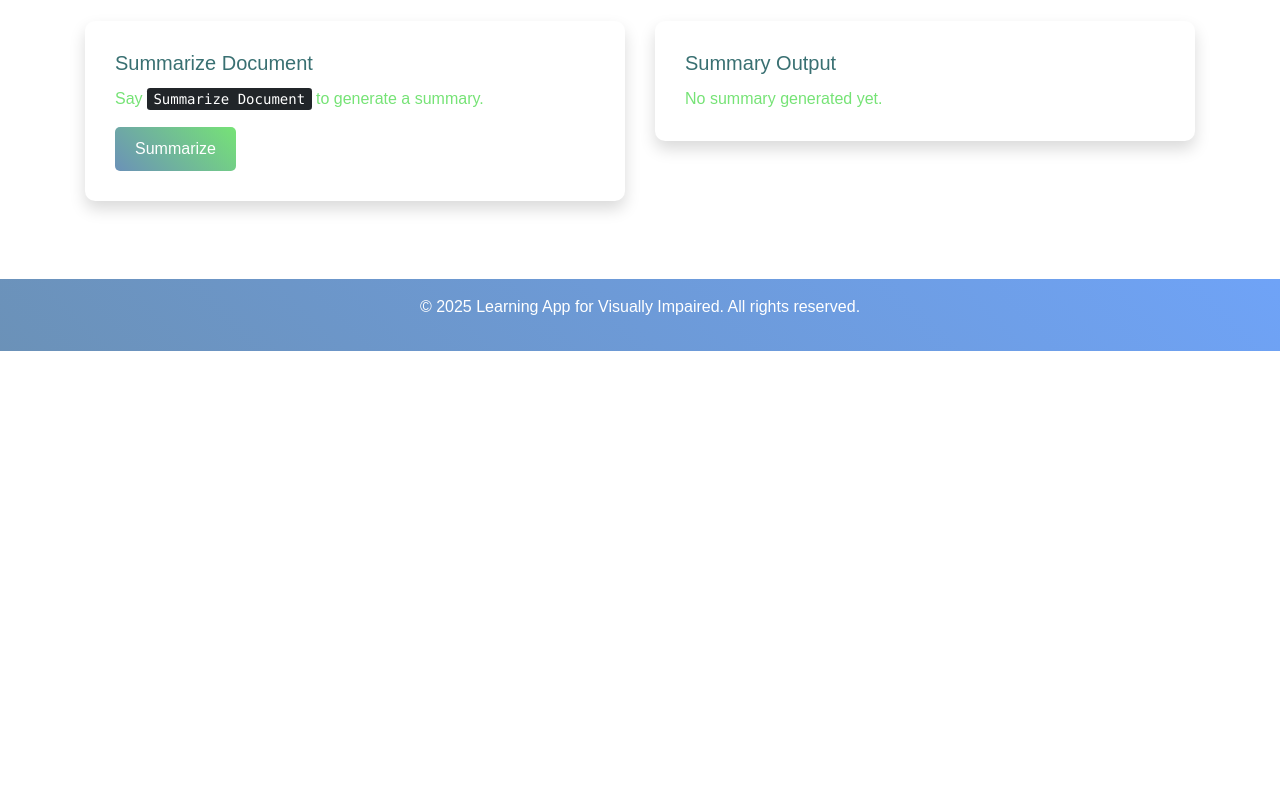
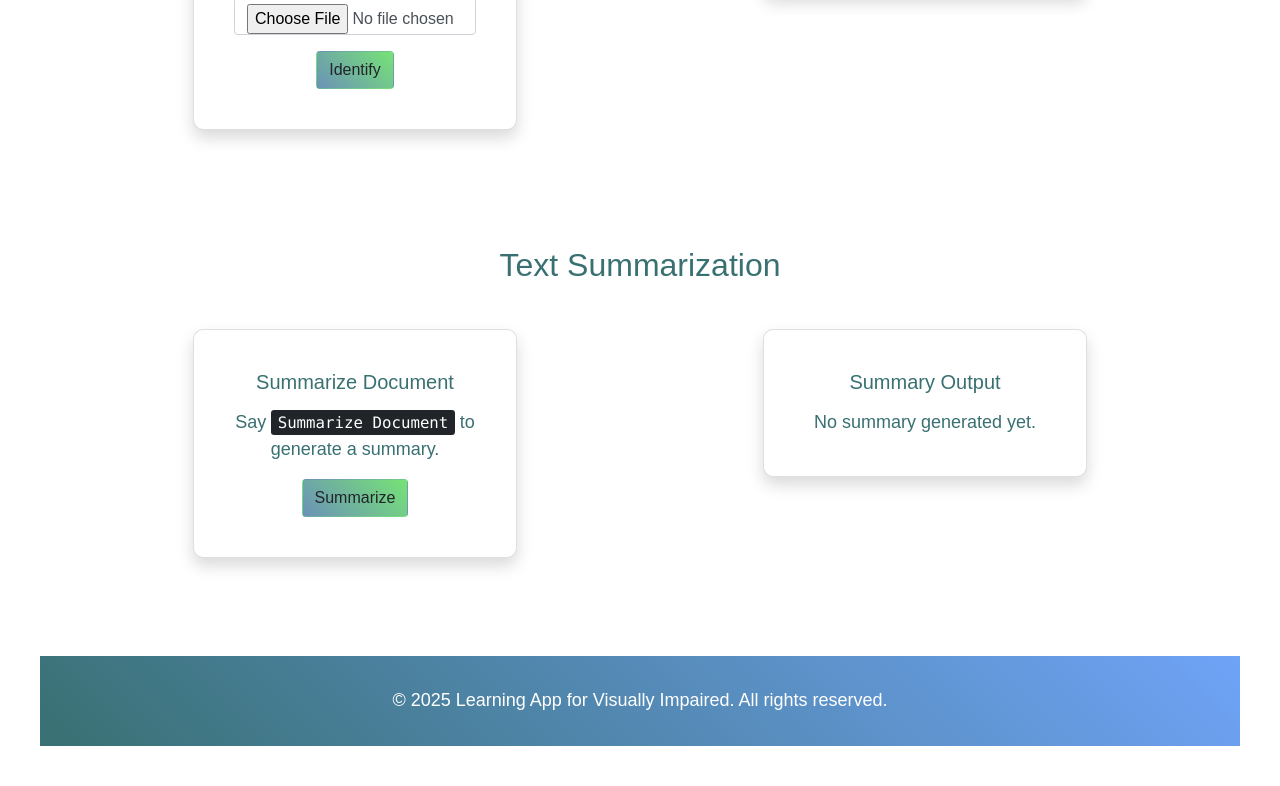
Before and after one commit to svhl/visilearn, a website: page public/index.html in a window 1280 px wide. Shown: the part 1752-2538 px from the top of the page. Before the commit the page ends 2103 px from the top, so only its background shows below. Drawn offline with nearby package versions, Linux system fonts and the light colour scheme.

Commit message:
Update styles.css

```diff
--- a/public/styles.css
+++ b/public/styles.css
@@ -1,4 +1,4 @@
-/* Custom Pastel Color Theme */
+/* Use the same pastel color theme */
 :root {
     --pastel-blue: hsl(210, 35%, 57%);
     --pastel-green: #76e376;
@@ -10,100 +10,81 @@
     --hover-green: #5fd35f;
 }
 
-/* Primary Background and Text Effects */
-.bg-primary-custom {
-    background: linear-gradient(45deg, var(--pastel-blue), var(--hover-blue));
-    transition: background 0.5s ease;
+/* Apply Background and Center the Content */
+body {
+    font-family: 'Arial', sans-serif;
+    background-color: var(--pastel-light);
+    color: var(--pastel-dark);
+    text-align: center;
+    padding: 40px;
 }
 
-.bg-primary-custom:hover {
-    background: linear-gradient(45deg, var(--hover-blue), var(--pastel-blue));
-}
-
-.text-primary-custom {
+/* Style the main heading */
+h1 {
+    font-size: 2.2em;
     color: var(--pastel-dark);
     transition: color 0.3s ease;
 }
 
-.text-primary-custom:hover {
+h1:hover {
     color: var(--pastel-purple);
 }
 
-/* Buttons with Dynamic Hover Effects */
-.btn-primary-custom {
+/* Style the button with the same theme */
+button {
     background: linear-gradient(45deg, var(--pastel-blue), var(--pastel-green));
     border: none;
     color: white;
-    padding: 10px 20px;
+    padding: 12px 24px;
     font-size: 16px;
+    border-radius: 8px;
+    cursor: pointer;
     transition: all 0.3s ease;
     position: relative;
     overflow: hidden;
 }
 
-.btn-primary-custom::before {
-    content: "";
-    position: absolute;
-    top: 0;
-    left: -100%;
-    width: 100%;
-    height: 100%;
+/* Button hover effect */
+button:hover {
     background: linear-gradient(45deg, var(--hover-blue), var(--hover-green));
-    transition: left 0.3s ease;
-    z-index: 0;
+    transform: scale(1.05);
 }
 
-.btn-primary-custom:hover::before {
-    left: 0;
+/* Text Highlight Effects */
+p {
+    font-size: 18px;
+    margin-top: 15px;
 }
 
-.btn-primary-custom span {
-    position: relative;
-    z-index: 1;
-}
-
-/* Secondary Color Effects */
-.text-secondary-custom {
-    color: var(--pastel-green);
+span {
+    font-weight: bold;
+    color: var(--pastel-blue);
     transition: color 0.3s ease;
 }
 
-.text-secondary-custom:hover {
-    color: var(--hover-green);
+span:hover {
+    color: var(--hover-blue);
 }
 
-.bg-light-custom {
-    background-color: var(--pastel-light);
-    transition: background 0.3s ease;
-}
-
-/* General Styles */
-body {
-    font-family: Arial, sans-serif;
-    background-color: var(--pastel-light);
-    transition: background 0.3s ease;
-}
-
-section {
-    padding: 60px 0;
+/* Add card-style effects for the output section */
+.card {
+    background: white;
+    border-radius: 10px;
+    box-shadow: 0 4px 8px rgba(0, 0, 0, 0.1);
+    padding: 20px;
+    margin: 20px auto;
+    width: 60%;
     transition: all 0.3s ease;
 }
 
-h1, h2 {
-    color: var(--pastel-dark);
-    transition: color 0.3s ease;
+.card:hover {
+    transform: translateY(-5px);
+    box-shadow: 0 8px 16px rgba(0, 0, 0, 0.2);
+    background: linear-gradient(45deg, var(--pastel-blue), var(--pastel-green));
+    color: white;
 }
 
-h1:hover, h2:hover {
-    color: var(--pastel-purple);
-}
-
-/* Navbar & Footer Enhancements */
-.navbar {
-    margin-bottom: 30px;
-    transition: background 0.3s ease;
-}
-
+/* Footer to match the Home Page */
 footer {
     margin-top: 30px;
     background: linear-gradient(45deg, var(--pastel-dark), var(--hover-blue));
@@ -115,49 +96,3 @@
 footer:hover {
     background: linear-gradient(45deg, var(--hover-blue), var(--pastel-dark));
 }
-
-/* Card Animations */
-.card {
-    border: none;
-    border-radius: 10px;
-    box-shadow: 0 4px 8px rgba(0, 0, 0, 0.1);
-    transition: transform 0.3s ease, box-shadow 0.3s ease;
-    background: white;
-    overflow: hidden;
-}
-
-.card:hover {
-    transform: translateY(-5px);
-    box-shadow: 0 8px 16px rgba(0, 0, 0, 0.2);
-    background: linear-gradient(45deg, var(--pastel-blue), var(--pastel-green));
-    color: white;
-}
-
-.card-body {
-    padding: 30px;
-    transition: all 0.3s ease;
-}
-
-/* Form Controls */
-.form-control {
-    border: 1px solid var(--pastel-gray);
-    border-radius: 5px;
-    padding: 10px;
-    transition: border-color 0.3s ease, box-shadow 0.3s ease;
-}
-
-.form-control:focus {
-    border-color: var(--hover-blue);
-    box-shadow: 0 0 10px rgba(111, 163, 247, 0.5);
-}
-
-/* Button Enhancements */
-.btn {
-    border-radius: 5px;
-    transition: all 0.3s ease;
-}
-
-.btn:hover {
-    opacity: 0.9;
-    transform: scale(1.05);
-}
```
